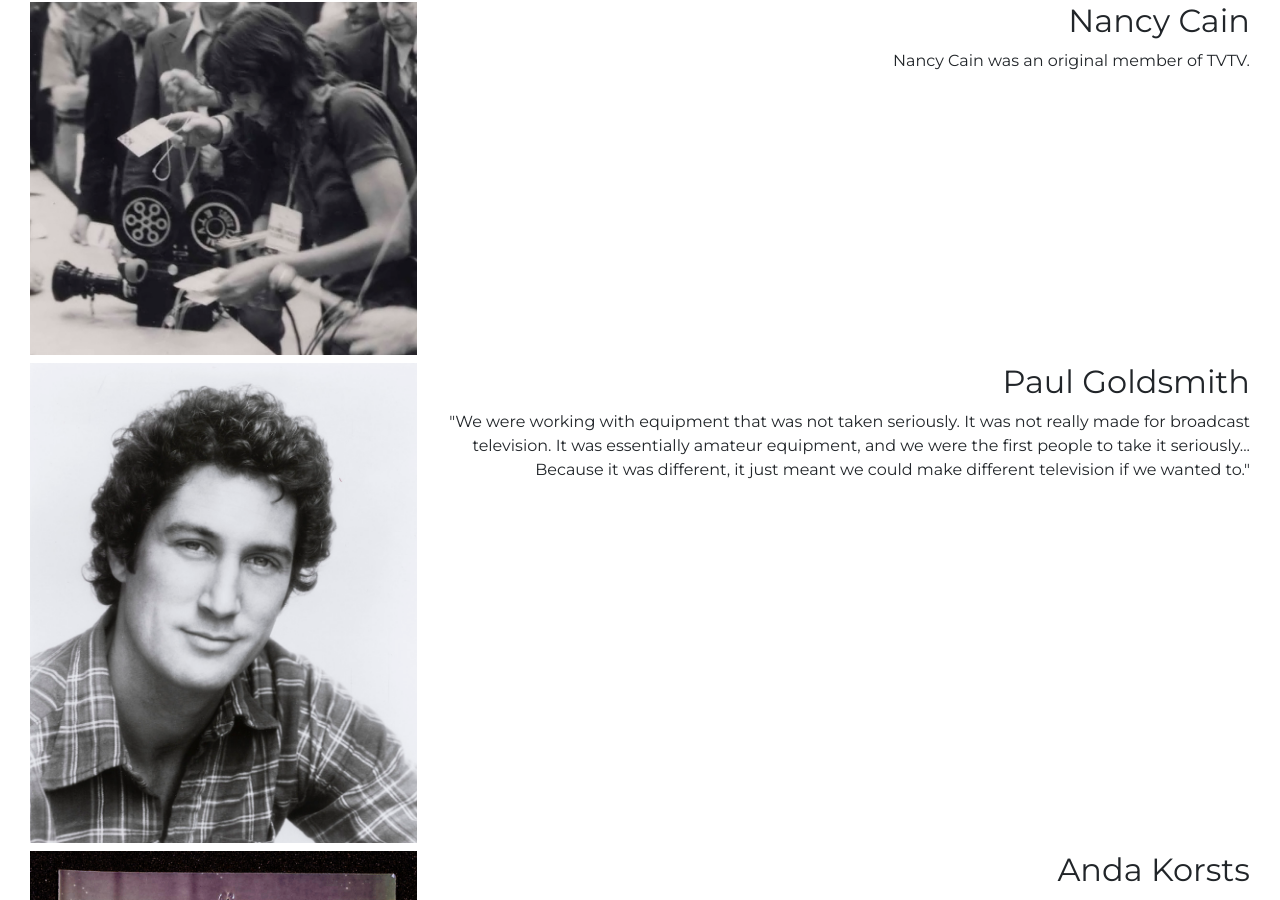
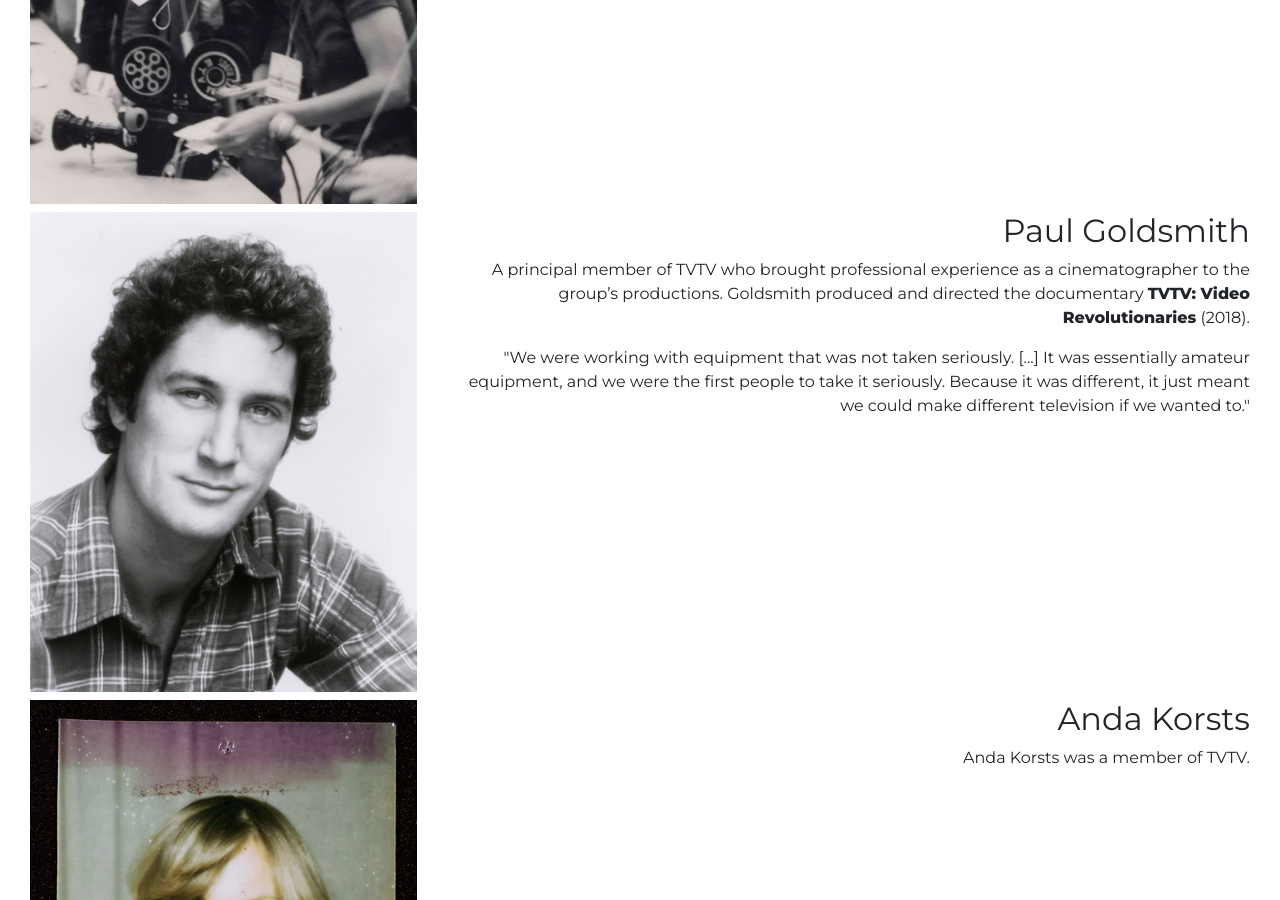
Before and after one commit to BAM-PFA/guerrillatv, a Jekyll site: the page built from index.md, in a window 1280 px wide and 900 px high, scrolled down 4460 px. Built offline with Jekyll 4.4.1, drawn with Linux system fonts in a browser that asks for light colours; nearby versions of some CDN libraries; some web fonts are replaced.

Commit message:
fix some typos

```diff
--- a/index.md
+++ b/index.md
@@ -82,7 +82,7 @@ Between 1972 and 1977 the TVTV collective attracted and lost dozens of members,
 
   <div class="row my-2">
     <div class="col-md-4">
-      <image style="width: 100%" src="{{ site.baseurl }}/assets/images/blumberg.jpg"/>
+      <image style="width: 100%" src="{{ site.baseurl }}/assets/images/skip-skip.jpg"/>
     </div>
     <div class="col-md-8 text-right">
       <h2>Skip Blumberg</h2>
@@ -106,7 +106,8 @@ Between 1972 and 1977 the TVTV collective attracted and lost dozens of members,
     </div>
     <div class="col-md-8 text-right">
       <h2>Paul Goldsmith</h2>
-      <p>"We were working with equipment that was not taken seriously. It was not really made for broadcast television. It was essentially amateur equipment, and we were the first people to take it seriously... Because it was different, it just meant we could make different television if we wanted to."</p>
+      <p>A principal member of TVTV who brought professional experience as a cinematographer to the group’s productions. Goldsmith produced and directed the documentary <strong>TVTV: Video Revolutionaries</strong> (2018).</p>
+      <p>"We were working with equipment that was not taken seriously. [...] It was essentially amateur equipment, and we were the first people to take it seriously. Because it was different, it just meant we could make different television if we wanted to."</p>
     </div>
   </div>
 
```
Also changed, not shown: _collections/_raw-footage/2020-07-15_worlds-largest-tv-studio-082.md (+9 -9 lines), _collections/_raw-footage/2020-07-15_worlds-largest-tv-studio-086.md (+9 -9 lines), _pages/resources.md (+1 -1 lines), assets/images/skip-skip.jpg.
